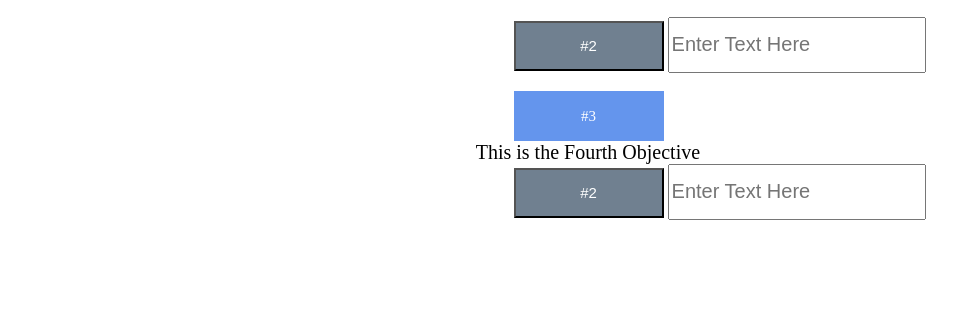
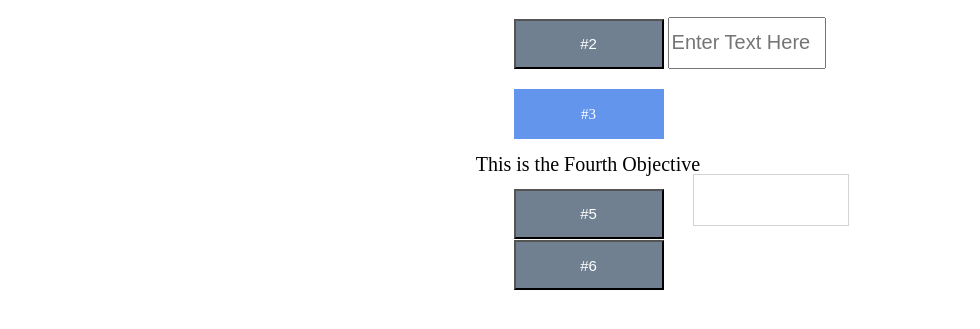
Before and after one commit to Jesla/DepotULab-SimpleTasks-Angular, a plain HTML site: page index.html in a window 1280 px wide. Shown: the part 133-462 px from the top of the page, without its empty margins (0-980 px from the left). Drawn offline with nearby package versions, Linux system fonts and the light colour scheme.

Commit message:
6 of 6 Complete

```diff
--- a/css/styles.css
+++ b/css/styles.css
@@ -24,8 +24,8 @@
 }
 
 #secondObjTextBox {
-    height: 50px;
-    width: 250px;
+    height: 46px;
+    width: 150px;
     font-size: 20px;
 }
 
@@ -42,11 +42,14 @@
 }
 
 #fourthObjDiv {
+    height: 50px;
     font-size: 20px;
     margin-left: 37%;
+    line-height: 50px;
+    vertical-align: middle;
 }
 
-#fifthObj {
+#fifthButton {
     width: 150px;
     height: 50px;
     color: white;
@@ -56,15 +59,12 @@
     font-size: 15px;
 }
 
-#fifthObjText {
-    height: 54px;
-    width: 254px;
+#fifthObjTextBox {
+    height: 50px;
+    width: 154px;
     border: 1px solid lightgray;
-    margin-left: 53%;
-    margin-top: -6.1%;
-}
-
-#fifthObjSpan {
+    margin-left: 54.2%;
+    margin-top: -6.7%;
     color: red;
     font-size: 20px;
     font-family:  cursive;
--- a/index.html
+++ b/index.html
@@ -1,14 +1,11 @@
 <!doctype html>
 <html ng-app="simpleTasksApp">
-
     <head>
         <link rel="stylesheet" href="css/styles.css">
         <script src="https://ajax.googleapis.com/ajax/libs/angularjs/1.4.9/angular.min.js"></script>
         <script src="js/main.js"></script>
         <script src="js/controllers.js"></script>
     </head>
-    </head>
-
     <body>
         <div class="container">
             <div class="page-header">
@@ -16,20 +13,25 @@
             </div>
         </div>
         <div ng-controller="simpleTasksController">
-            <div id = "firstObjDiv">
+            <div id="firstObjDiv">
                 <button id="firstButton" ng-click="firstObjective()">#1</button>
             </div>
-            <div id = "secondObjDiv">
+            <div id="secondObjDiv">
                 <button id="secondButton" ng-click="secondObjective()">#2</button>
-                <input type="text" id="secondObjTextBox", placeholder="Enter Text Here", ng-model="secondObjInput"></input>
+                <input type="text" id="secondObjTextBox" , placeholder="Enter Text Here" , ng-model="secondObjInput"></input>
             </div>
             <div id="thirdObjDiv" ng-mouseenter="thirdObjective()" ng-mouseleave="thirdObjRev()" ng-style="colorChange">#3</div>
-            <div id='fourthObjDiv' ng-click="fourthObjective()" ng-style="textColorChange">This is the Fourth Objective</div>
-            <div id='fifthObjDiv'>
-                <button id="secondButton" ng-click="secondObjective()">#2</button>
-                <input type="text" id="secondObjTextBox", placeholder="Enter Text Here", ng-model="secondObjInput"></input>
+            <div id="fourthObjDiv" ng-click="fourthObjective()" ng-style="textColorChange">This is the Fourth Objective</div>
+            <div id="fifthObjDiv">
+                <button id="fifthButton" ng-click="fifthObjective()">#5</button>
+                <div id="fifthObjTextBox" , ng-style="fifthObjName">{{fifthObjName}}</div>
+            </div>
+            <div id="sixtObjDiv">
+                <button id="sixthObjButton" ng-click="sixthObjective()">#6</button>
+                <ul id="friends">
+                    <li class="sixthLiList" ng-repeat="friend in friends">{{friend}}</li>
+                </ul>
             </div>
         </div>
     </body>
-
 </html>
--- a/js/controllers.js
+++ b/js/controllers.js
@@ -1,10 +1,10 @@
-var controllers = angular.module('simpleTasksApp', []);
-controllers.controller('simpleTasksController', function ($scope) {
+var controllers = angular.module("simpleTasksApp", []);
+controllers.controller("simpleTasksController", function ($scope) {
     $scope.firstObjective = function () {
-        alert('One Down! Five to Go!')
+        alert("One Down! Five to Go!")
     };
 
-    $scope.secondObjective = function () { //COME BACK TO THIS AND ADD ERROR ALERT IF INPUT IS EMPTY
+    $scope.secondObjective = function () { //FIGURE OUT HOW TO ADD ERROR ALERT IF INPUT IS EMPTY
        alert($scope.secondObjInput)
     };
 
@@ -12,21 +12,20 @@ controllers.controller('simpleTasksController', function ($scope) {
         $scope.colorChange = {backgroundColor: "red"};
     };
 
-    $scope.thirdObjRev = function () {  // I FEEL LIKE THIS IS A CHEAP WAY TO DO THIS?
-        $scope.colorChange = {backgroundColor: ''};
+    $scope.thirdObjRev = function () {  // I FEEL LIKE THIS IS KIND OF A CHEAP WAY TO DO THIS?
+        $scope.colorChange = {backgroundColor: ""};
     };
 
     $scope.fourthObjective = function () {
         $scope.textColorChange = {color: "#" + (Math.random() * 0xFFFFFF << 0).toString(16)}
     };
 
+    $scope.fifthObjective = function () {
+        $scope.fifthObjName = "Jessica Larsen";
+    };
 
-
-// 5. Add a button and an empty div. When the button is clicked, add a `span` that contains your
-// name to the empty div.
-
-//6. Create a button and a `ul` in your HTML. In JavaScript, create an array containing the names
-// of your friends (at least 10. If you don't have that many, include your imaginary ones). When
-// the button is clicked, add each friend's name as an `li` to the `ul` on the page.
+    $scope.sixthObjective = function() {
+        $scope.friends = ["Stacy", "JD", "Jared", "Brian", "Kinley", "Blair", "Stephanie", "Susan", "Jim", "Mark"];
+    };
 
 });
--- a/js/main.js
+++ b/js/main.js
@@ -1 +1 @@
-var app = angular.module('simpleTasksApp',[]);
+var app = angular.module("simpleTasksApp",[]);
```
